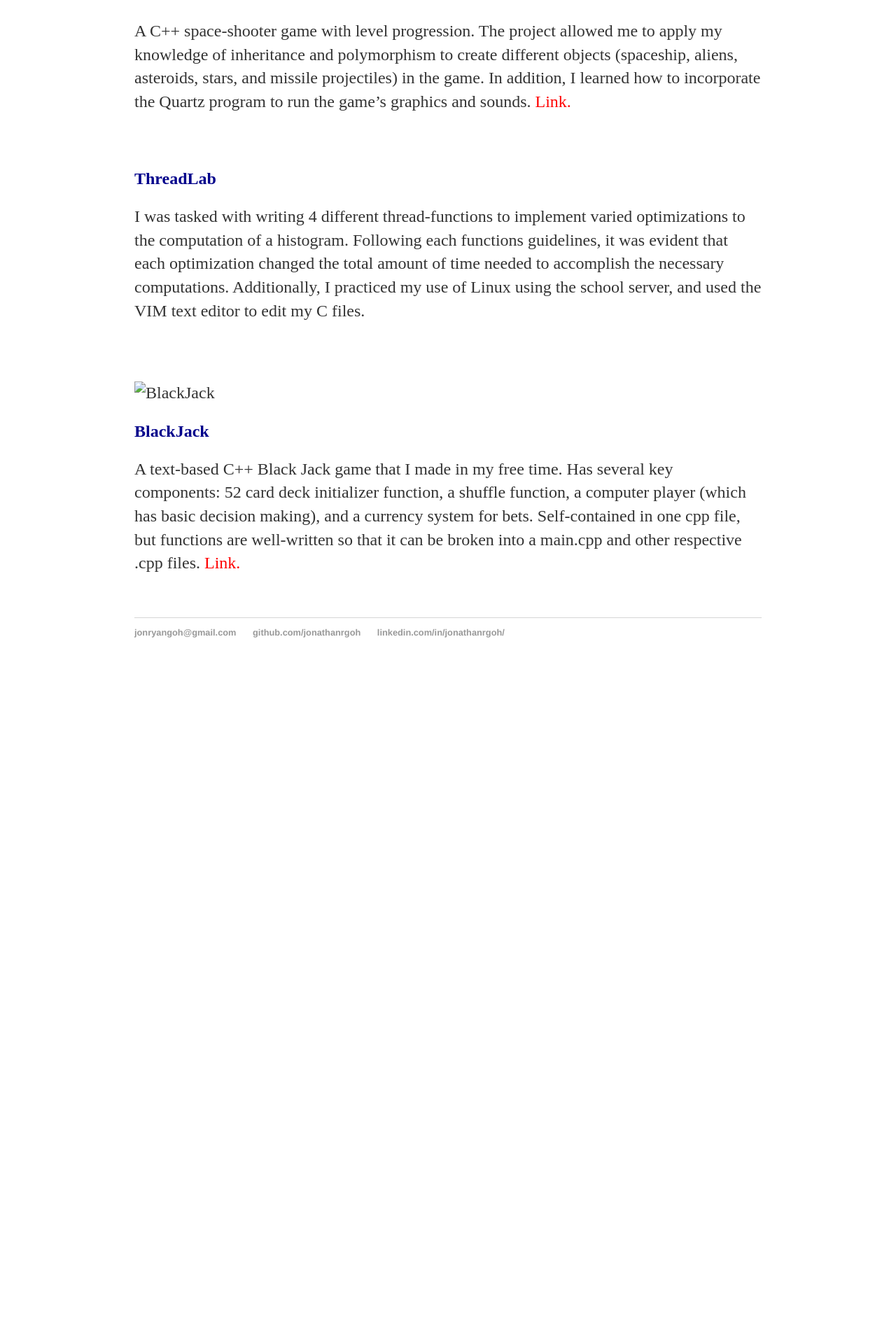
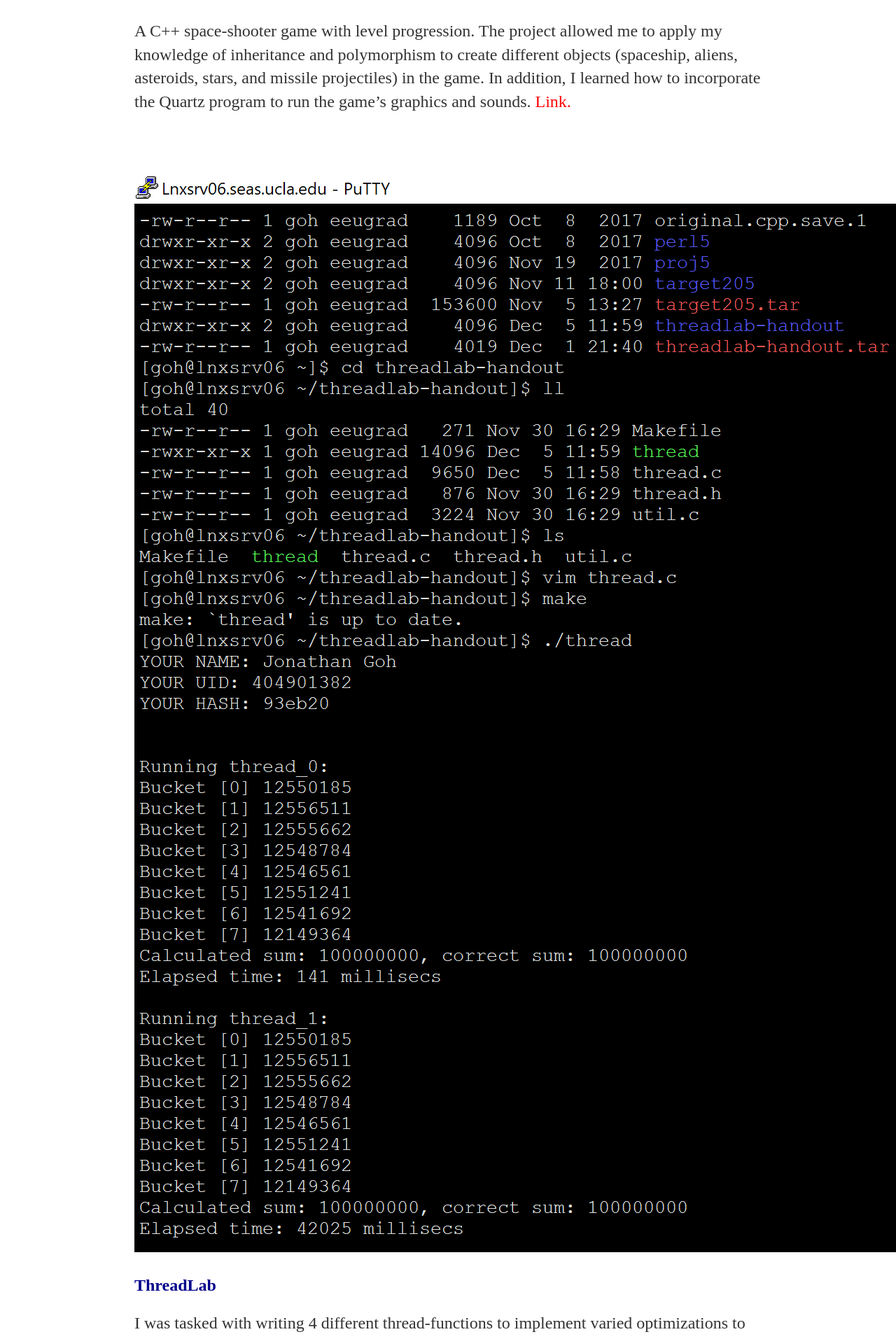
Before and after one commit to jonathanrgoh/jonathanrgoh.github.io, a Jekyll site: the page built from projects/index.html, in a window 1280 px wide. Shown: the part 954-2867 px from the top of the page at 70% size. Built offline with Jekyll 4.4.1, drawn with Linux system fonts in a browser that asks for light colours; before the commit the page ends 1925 px from its top, so only the background shows below that.

Commit message:
Update index.html

```diff
--- a/projects/index.html
+++ b/projects/index.html
@@ -10,11 +10,12 @@
 		<p>A C++ space-shooter game with level progression. The project allowed me to apply my knowledge of inheritance and polymorphism to create different objects (spaceship, aliens, asteroids, stars, and missile projectiles) in the game. In addition, I learned how to incorporate the Quartz program to run the game’s graphics and sounds.<a href="https://github.com/jonathanrgoh/UCLA-CS32-Winter17/tree/master/Nachenblaster" style="color:red;"> Link.</a></p>
 		<br><br>
 
+		<p><img src="\images\home\thread3.PNG" alt="BlackJack"></p>
 		<h2 style="color:darkblue;">ThreadLab</h2>
 		<p>I was tasked with writing 4 different thread-functions to implement varied optimizations to the computation of a histogram. Following each functions guidelines, it was evident that each optimization changed the total amount of time needed to accomplish the necessary computations. Additionally, I practiced my use of Linux using the school server, and used the VIM text editor to edit my C files. </p>
 		<br><br>
 
-		<p><img src="" alt="BlackJack"></p>
+
 		<h2 style="color:darkblue;">BlackJack</h2>
 		<p>A text-based C++ Black Jack game that I made in my free time. Has several key components: 52 card deck initializer function, a shuffle function, a computer player (which has basic decision making), and a currency system for bets. Self-contained in one cpp file, but functions are well-written so that it can be broken into a main.cpp and other respective .cpp files. <a href="https://github.com/jonathanrgoh/Personal-Projects/blob/master/blackJack.cpp" style="color:red;">Link.</a></p>
 		<br><br>
```
